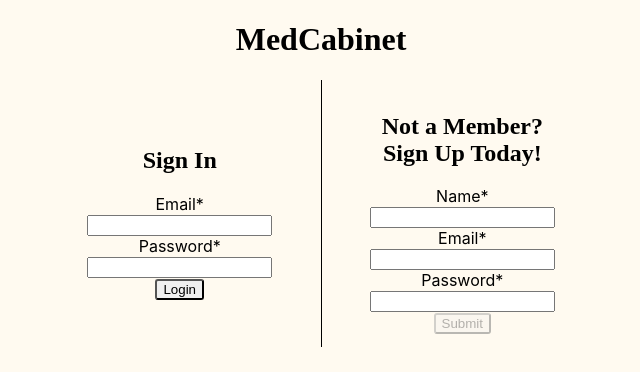
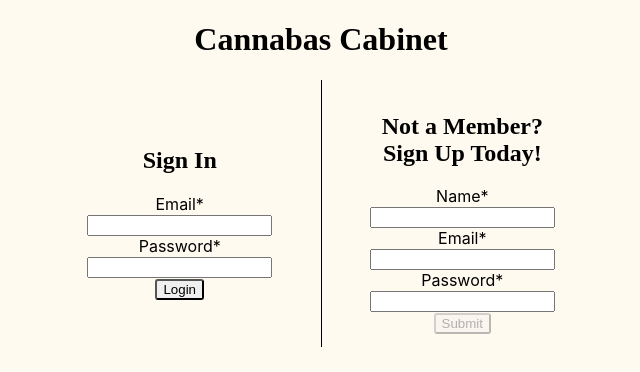
Before and after one commit to BW-FT-04-24-2020/FE, a React (Create React App) app in the folder med-cabinet/: page / in a window 1280 px wide. Shown: the top 372 px of the page, without its empty margins (319-959 px from the left). Built offline with nearby package versions, Linux system fonts and the light colour scheme; a web font is replaced by a local one.

Commit message:
edited the login title

```diff
--- a/med-cabinet/src/components/Login.js
+++ b/med-cabinet/src/components/Login.js
@@ -154,7 +154,7 @@ const Login = () => {
 
     return (
         <>
-            <h1>MedCabinet</h1>
+            <h1>Cannabas Cabinet</h1>
 
             <div className='credDiv'>
 
--- a/med-cabinet/src/components/Profile.js
+++ b/med-cabinet/src/components/Profile.js
@@ -66,7 +66,7 @@ const Profile = (props) => {
         axiosWithAuth()
         .delete(`/api/user/${id}`)
         .then(res => console.log(res))
-        .catch(err => console.log('PUT ERROR:', err))
+        .catch(err => console.log('DELETE ERROR:', err))
     }
 
     //Handles Form Changes
@@ -114,8 +114,10 @@ const Profile = (props) => {
 
     }, [user]);
 
+    //logs out
     const handleLogOut = () => {
         localStorage.removeItem('token')
+        push('/home')
         push('/')
     }
 
--- a/med-cabinet/src/utils/axiosWithAuthUser.js
+++ b/med-cabinet/src/utils/axiosWithAuthUser.js
@@ -3,7 +3,7 @@ import axios from 'axios';
 export const axiosWithAuth = () => {
     const token = JSON.parse(localStorage.getItem('token'));
     return axios.create({
-        headers: { Authorization: token },
+        headers:  token,
         baseURL: 'https://medcab1.herokuapp.com',
     });
 };
```
